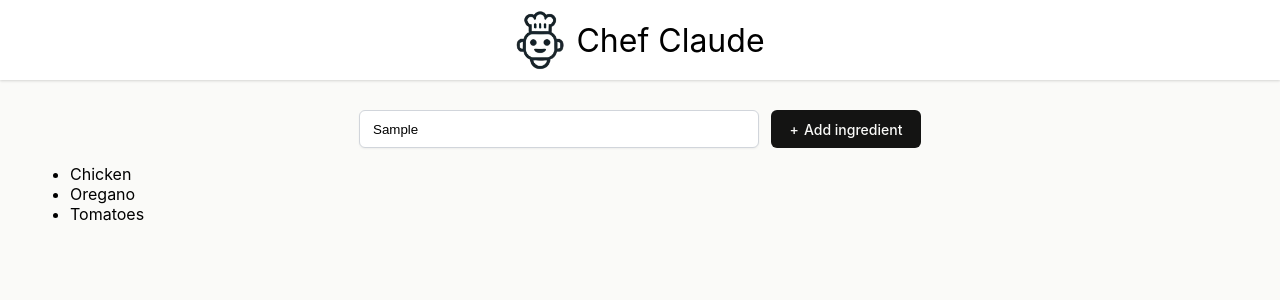
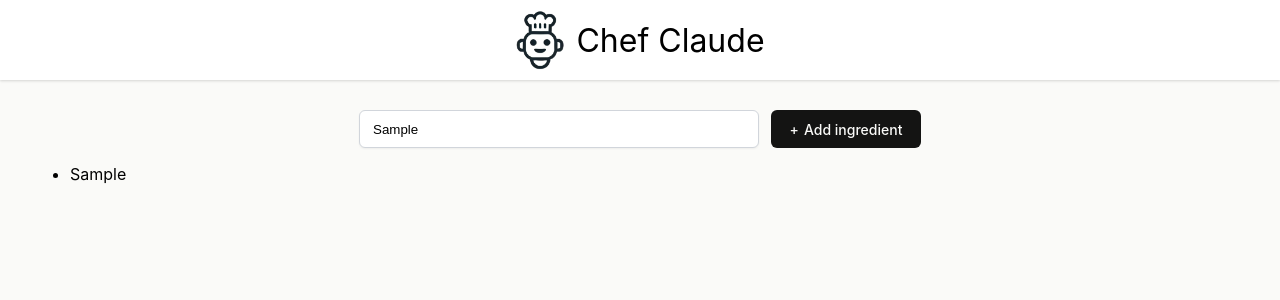
Before and after one commit to 2iaad/React, a React (Vite) app: page / in a window 1280 px wide. Both pictures are taken after typing "Sample" into the empty fields and a click on the button "Add ingredient". Shown: the top 300 px of the page. Built offline with nearby package versions, Linux system fonts and the light colour scheme.

Commit message:
[practicing useState()]

```diff
--- a/src/Main.jsx
+++ b/src/Main.jsx
@@ -1,3 +1,49 @@
+import { useState } from 'react'
+
+export default function Main() {
+
+    const [ingredients, setIngredients] = useState([])
+
+    const ingredientsListItems = ingredients.map(ingredient => (
+        <li key={ingredient}>{ingredient}</li>
+    ))
+
+    function handleSubmit(event) {
+        event.preventDefault()
+        const formData = new FormData(event.currentTarget)
+        const newIngredient = formData.get("ingredient")
+
+        setIngredients(prevIngredients => [...prevIngredients, newIngredient])
+    }
+
+    return (
+        <main>
+            <form onSubmit={handleSubmit} className="add-ingredient-form">
+                <input
+                    type="text"
+                    placeholder="e.g. oregano"
+                    aria-label="Add ingredient"
+                    name="ingredient"
+                />
+                <button>Add ingredient</button>
+            </form>
+            <ul>
+                {ingredientsListItems}
+            </ul>
+        </main>
+    )
+}
+
+
+
+
+
+
+
+
+
+/*
+
 export default function Main() {
 
     const ingredients = ["Chicken", "Oregano", "Tomatoes"]
@@ -29,3 +75,5 @@
         </main>
     )
 }
+
+*/
```
